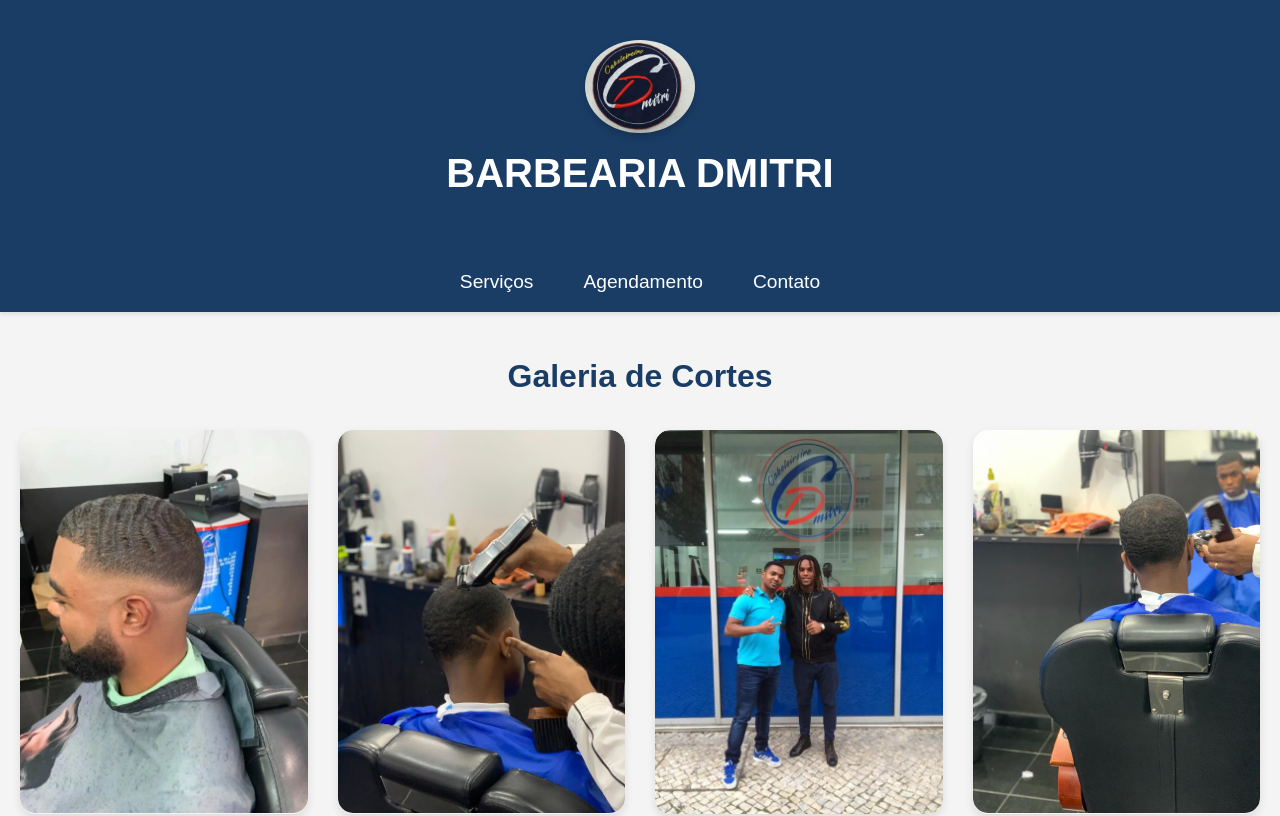
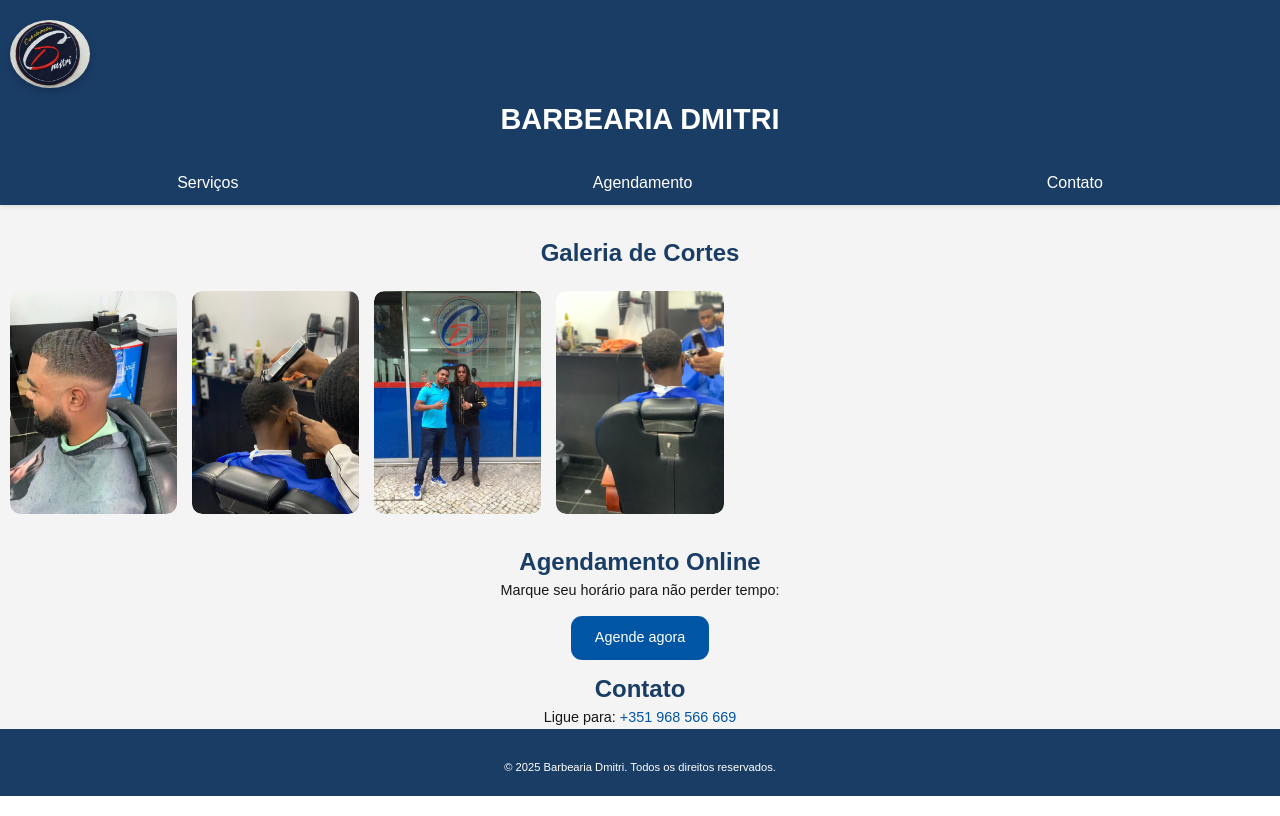
Before and after one commit to killerboss2517/-barbearia-dmitri, a Next.js app: page / in a window 1280 px wide. Shown: the top 816 px of the page. Built offline with nearby package versions, Linux system fonts and the light colour scheme.

Commit message:
Atualização do site

```diff
--- a/app/page.tsx
+++ b/app/page.tsx
@@ -4,36 +4,38 @@ import React from 'react';
 
 const HomePage = () => {
   return (
-    <div style={{ fontFamily: 'Poppins, sans-serif', padding: 0, margin: 0, backgroundColor: '#f4f4f4' }}>
+    <div
+      style={{
+        fontFamily: 'Poppins, sans-serif',
+        padding: 0,
+        margin: 0,
+        backgroundColor: '#f4f4f4',
+      }}
+    >
       {/* Cabeçalho */}
       <header
         style={{
           backgroundColor: '#1a3d66',
           color: '#fff',
-          padding: '40px 0',
+          padding: '20px 10px',
           textAlign: 'center',
           boxShadow: '0 4px 6px rgba(0, 0, 0, 0.1)',
-          display: 'flex',
-          flexDirection: 'column',
-          alignItems: 'center',
         }}
       >
         <img
           src="/images/perfil.jpg"
           alt="Logo da Barbearia Dmitri"
           style={{
-            width: '110px',
+            width: '80px',
             height: 'auto',
             borderRadius: '50%',
             boxShadow: '0 4px 8px rgba(0, 0, 0, 0.2)',
             marginBottom: '10px',
-            transition: 'transform 0.3s ease',
           }}
         />
         <h1
           style={{
-            fontSize: '2.5rem',
-            marginBottom: '10px',
+            fontSize: '1.8rem',
             fontWeight: 'bold',
             textTransform: 'uppercase',
           }}
@@ -43,28 +45,31 @@ const HomePage = () => {
       </header>
 
       {/* Menu de navegação */}
-      <nav style={{ backgroundColor: '#1a3d66', padding: '15px 0', boxShadow: '0 2px 4px rgba(0, 0, 0, 0.1)' }}>
+      <nav
+        style={{
+          backgroundColor: '#1a3d66',
+          padding: '10px 0',
+          boxShadow: '0 2px 4px rgba(0, 0, 0, 0.1)',
+        }}
+      >
         <ul
           style={{
             display: 'flex',
-            justifyContent: 'center',
+            justifyContent: 'space-around',
             listStyle: 'none',
             padding: 0,
             margin: 0,
           }}
         >
           {['Serviços', 'Agendamento', 'Contato'].map((item) => (
-            <li key={item} style={{ margin: '0 25px' }}>
+            <li key={item}>
               <a
                 href={item === 'Serviços' ? '/servicos' : `#${item.toLowerCase()}`}
                 style={{
                   color: '#fff',
                   textDecoration: 'none',
-                  fontSize: '1.2rem',
-                  transition: 'color 0.3s, transform 0.3s',
+                  fontSize: '1rem',
                 }}
-                onMouseOver={(e) => (e.target as HTMLElement).style.color = '#5cb85c'}
-                onMouseOut={(e) => (e.target as HTMLElement).style.color = '#fff'}
               >
                 {item}
               </a>
@@ -74,28 +79,27 @@ const HomePage = () => {
       </nav>
 
       {/* Galeria de cortes */}
-      <section id="galeria" style={{ marginTop: '40px', padding: '0 20px' }}>
-        <h2 style={{ color: '#1a3d66', textAlign: 'center', fontSize: '2rem', fontWeight: 'bold' }}>
+      <section id="galeria" style={{ marginTop: '20px', padding: '10px' }}>
+        <h2
+          style={{
+            color: '#1a3d66',
+            textAlign: 'center',
+            fontSize: '1.5rem',
+            fontWeight: 'bold',
+          }}
+        >
           Galeria de Cortes
         </h2>
         <div
           style={{
             display: 'grid',
-            gridTemplateColumns: 'repeat(auto-fill, minmax(250px, 1fr))',
-            gap: '30px',
-            marginTop: '30px',
+            gridTemplateColumns: 'repeat(auto-fill, minmax(150px, 1fr))',
+            gap: '15px',
+            marginTop: '20px',
           }}
         >
           {['corte4.jpg', 'corte2.jpg', 'corte3.jpg', 'corte5.jpg'].map((img, i) => (
-            <div
-              key={i}
-              style={{
-                borderRadius: '15px',
-                overflow: 'hidden',
-                boxShadow: '0 4px 8px rgba(0, 0, 0, 0.1)',
-                transition: 'transform 0.3s ease, box-shadow 0.3s ease',
-              }}
-            >
+            <div key={i} style={{ borderRadius: '10px', overflow: 'hidden' }}>
               <img
                 src={`/images/${img}`}
                 alt={`Corte ${i + 1}`}
@@ -103,7 +107,7 @@ const HomePage = () => {
                   width: '100%',
                   height: 'auto',
                   objectFit: 'cover',
-                  borderRadius: '15px',
+                  borderRadius: '10px',
                 }}
               />
             </div>
@@ -112,10 +116,10 @@ const HomePage = () => {
       </section>
 
       {/* Seção de agendamento */}
-      <section id="agendamento" style={{ marginTop: '40px', textAlign: 'center' }}>
-        <h2 style={{ color: '#1a3d66', fontSize: '2rem', fontWeight: 'bold' }}>Agendamento Online</h2>
-        <p style={{ fontSize: '1.2rem', fontWeight: 300, margin: '20px 0' }}>
-          Marque seu horário para não perder tempo. Clique abaixo para marcar:
+      <section id="agendamento" style={{ marginTop: '20px', textAlign: 'center' }}>
+        <h2 style={{ color: '#1a3d66', fontSize: '1.5rem', fontWeight: 'bold' }}>Agendamento Online</h2>
+        <p style={{ fontSize: '.9rem', marginBottom: '.9rem' }}>
+          Marque seu horário para não perder tempo:
         </p>
         <a
           href="https://calendly.com/gloriajoaopaulo8/30min"
@@ -125,20 +129,10 @@ const HomePage = () => {
             textDecoration: 'none',
             color: '#fff',
             backgroundColor: '#0055a5',
-            padding: '15px 30px',
-            borderRadius: '30px',
-            fontSize: '1.4rem',
+            padding: '.7rem 1.5rem',
+            borderRadius: '.7rem',
+            fontSize: '.9rem',
             display: 'inline-block',
-            transition: 'background-color 0.3s ease, transform 0.3s ease',
-            boxShadow: '0 4px 8px rgba(0, 0, 0, 0.1)',
-          }}
-          onMouseOver={(e) => {
-            (e.target as HTMLElement).style.backgroundColor = '#004285';
-            (e.target as HTMLElement).style.transform = 'scale(1.05)';
-          }}
-          onMouseOut={(e) => {
-            (e.target as HTMLElement).style.backgroundColor = '#0055a5';
-            (e.target as HTMLElement).style.transform = 'scale(1)';
           }}
         >
           Agende agora
@@ -146,9 +140,9 @@ const HomePage = () => {
       </section>
 
       {/* Seção de contato */}
-      <section id="contato" style={{ marginTop: '40px', textAlign: 'center', marginBottom: '60px' }}>
-        <h2 style={{ color: '#1a3d66', fontSize: '2rem', fontWeight: 'bold' }}>Contato</h2>
-        <p style={{ fontSize: '1.2rem' }}>
+      <section id="contato" style={{ marginTop: '.7rem', textAlign: 'center' }}>
+        <h2 style={{ color: '#1a3d66', fontSize: '1.5rem', fontWeight: 'bold' }}>Contato</h2>
+        <p style={{ fontSize: '.9rem' }}>
           Ligue para: <a href="tel:+351968566669" style={{ color: '#0055a5' }}>+351 968 566 669</a>
         </p>
       </section>
@@ -159,11 +153,11 @@ const HomePage = () => {
           backgroundColor: '#1a3d66',
           color: '#fff',
           textAlign: 'center',
-          padding: '30px 20px',
-          fontSize: '0.9rem',
+          padding: '20px 10px',
+          fontSize: '0.7rem',
         }}
       >
-        <p>Endereço: Rua Tito de Morais Loja 3 A, Lisboa, Portugal, 1750-455</p>
+
         <p style={{ marginTop: '10px' }}>&copy; {new Date().getFullYear()} Barbearia Dmitri. Todos os direitos reservados.</p>
       </footer>
     </div>
```
